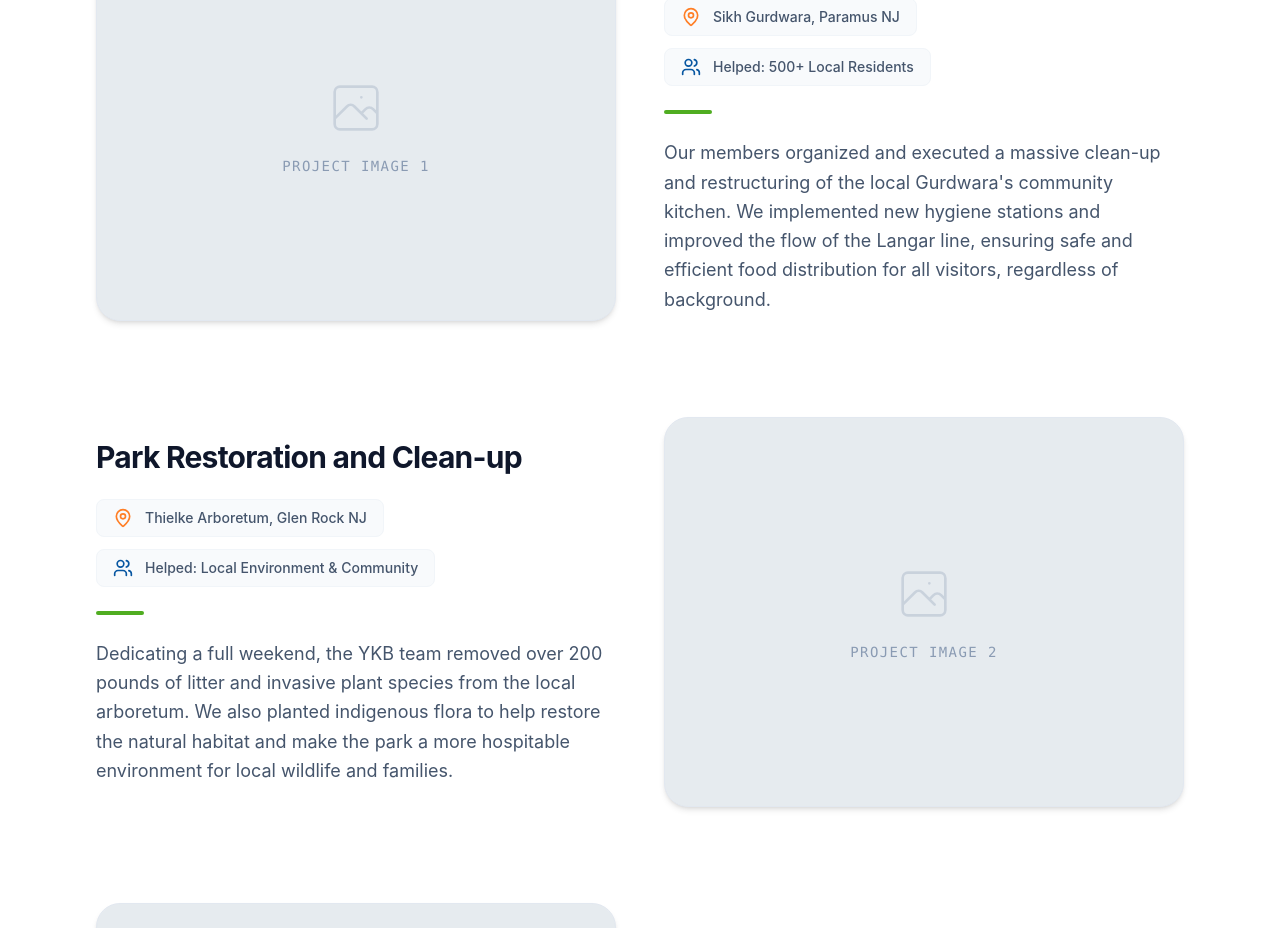
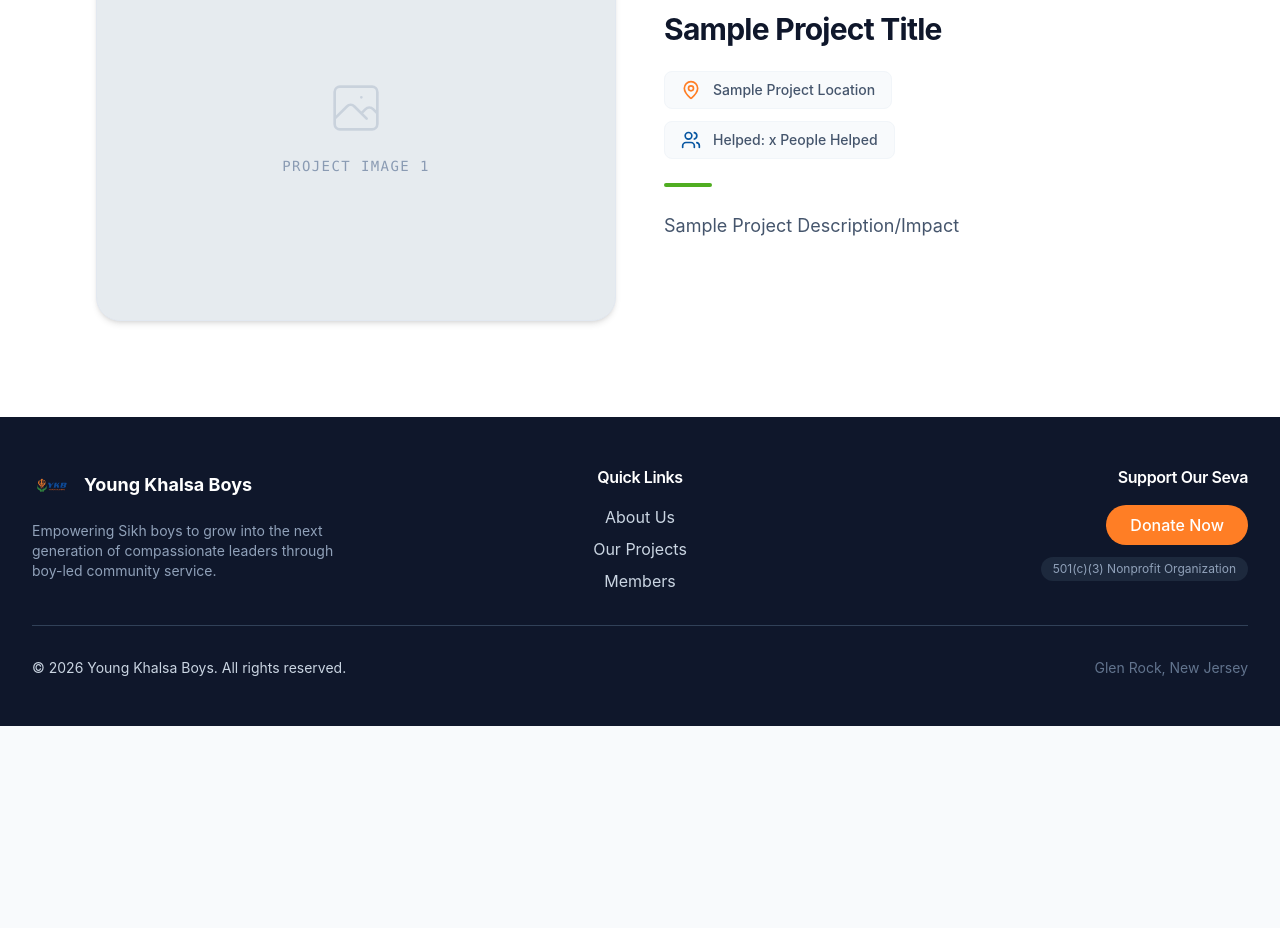
Before and after one commit to Young-Khalsa-Boys/ykb-beta, a React (Vite) app: page /projects in a window 1280 px wide. Shown: the part 490-1418 px from the top of the page. After the commit the page ends 1216 px from the top, so only its background shows below. Built offline with nearby package versions, Linux system fonts and the light colour scheme.

Commit message:
updated mock data

```diff
--- a/src/pages/Members.tsx
+++ b/src/pages/Members.tsx
@@ -1,12 +1,6 @@
 const membersList = [
-  { id: 1, name: "John Doe", role: "President" },
-  { id: 2, name: "Arjun Singh", role: "Vice President" },
-  { id: 3, name: "Baldev Kumar", role: "Treasurer" },
-  { id: 4, name: "Simranjit Singh", role: "Secretary" },
-  { id: 5, name: "Gurbani Das", role: "Community Lead" },
-  { id: 6, name: "Ranjit Singh", role: "Member" },
-  { id: 7, name: "Paramjit Singh", role: "Member" },
-  { id: 8, name: "Navdeep Singh", role: "Member" }
+  { id: 1, name: "Sample Name", role: "Sample Subtext" },
+  { id: 2, name: "Sample Name 2" },
 ];
 
 export default function Members() {
--- a/src/pages/Projects.tsx
+++ b/src/pages/Projects.tsx
@@ -3,28 +3,12 @@ import { MapPin, Users } from 'lucide-react';
 const projectsList = [
   {
     id: 1,
-    title: "Community Kitchen (Langar) Reboot",
-    location: "Sikh Gurdwara, Paramus NJ",
-    helped: "500+ Local Residents",
-    blurb: "Our members organized and executed a massive clean-up and restructuring of the local Gurdwara's community kitchen. We implemented new hygiene stations and improved the flow of the Langar line, ensuring safe and efficient food distribution for all visitors, regardless of background.",
+    title: "Sample Project Title",
+    location: "Sample Project Location",
+    helped: "x People Helped",
+    blurb: "Sample Project Description/Impact",
     placeholderImageId: 1
   },
-  {
-    id: 2,
-    title: "Park Restoration and Clean-up",
-    location: "Thielke Arboretum, Glen Rock NJ",
-    helped: "Local Environment & Community",
-    blurb: "Dedicating a full weekend, the YKB team removed over 200 pounds of litter and invasive plant species from the local arboretum. We also planted indigenous flora to help restore the natural habitat and make the park a more hospitable environment for local wildlife and families.",
-    placeholderImageId: 2
-  },
-  {
-    id: 3,
-    title: "Winter Clothing Drive",
-    location: "Bergen County Shelters",
-    helped: "150+ Homeless Individuals",
-    blurb: "As winter approached, our members led a multi-week clothing drive, collecting coats, gloves, and blankets. We sorted, cleaned, and personally distributed these essential items to multiple shelters across Bergen County, embodying the Sikh principle of Vand Chhako (sharing with others).",
-    placeholderImageId: 3
-  }
 ];
 
 export default function Projects() {
```
